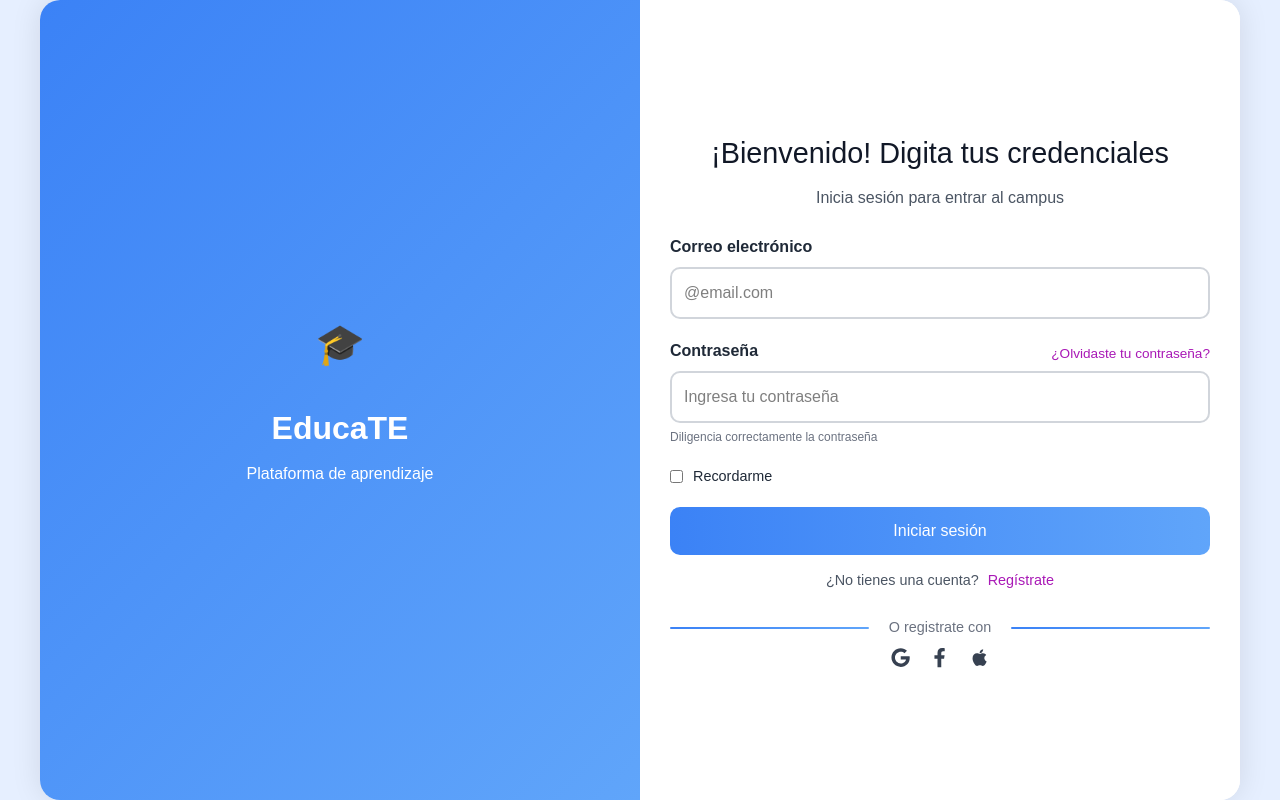
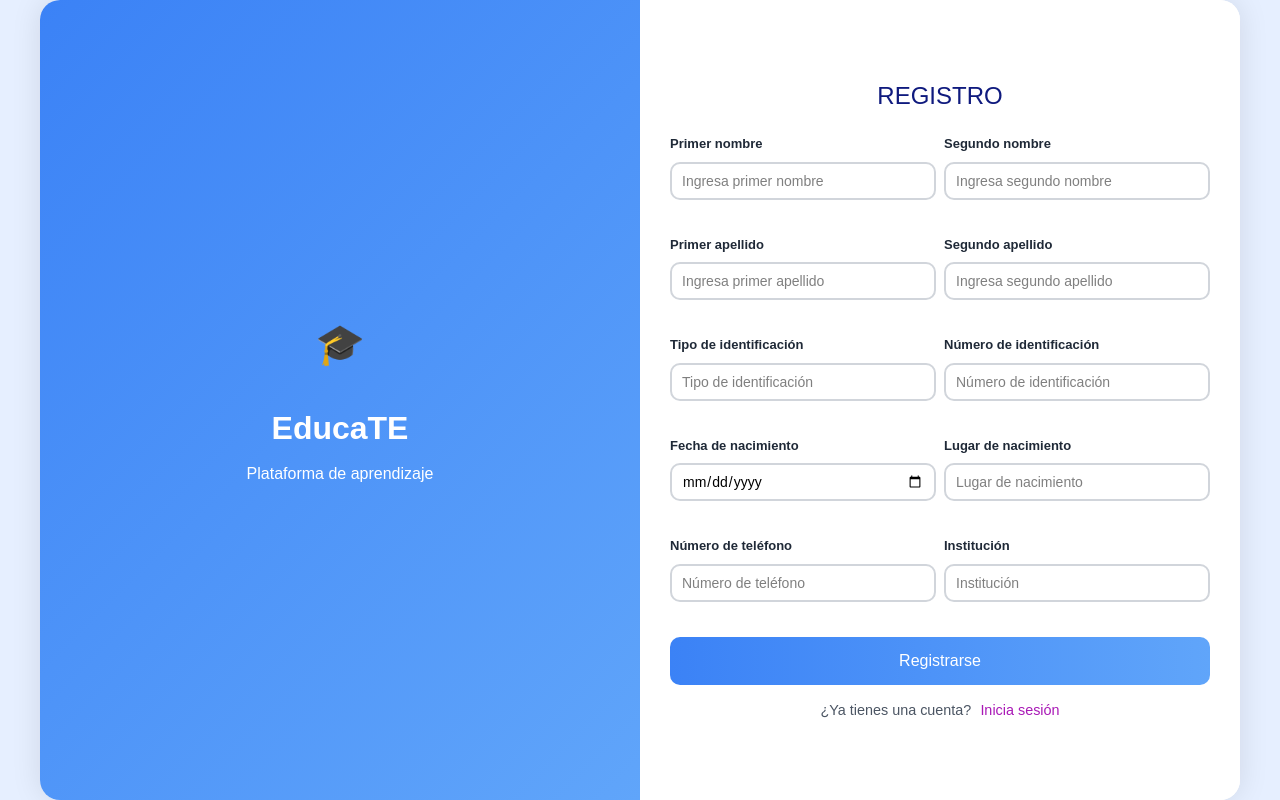
Before and after one commit to thePanaMiguel09/proyecto-web-ondas-fronted, a React (Vite) app: page /registro in a window 1280 px wide. Built offline with nearby package versions, Linux system fonts and the light colour scheme.

Commit message:
registro

```diff
--- a/src/App.jsx
+++ b/src/App.jsx
@@ -1,11 +1,15 @@
-import "./App.css";
+import { BrowserRouter as Router, Routes, Route } from "react-router-dom";
 import Login from "./components/Login/login";
+import Registro from "./components/Registrar/registro.jsx"
 
 function App() {
   return (
-    <div>
-      <Login />
-    </div>
+    <Router>
+      <Routes>
+        <Route path="/" element={<Login />} />
+        <Route path="/registro" element={<Registro />} />
+      </Routes>
+    </Router>
   );
 }
 
--- a/src/components/Login/login.css
+++ b/src/components/Login/login.css
@@ -189,3 +189,38 @@
   color: #374151;
   cursor: pointer;
 }
+
+.titulo-registro {
+  text-align: center;
+  margin-bottom: 20px;
+  font-size: 24px;
+  color: #0f1a7e;
+}
+
+.fila-formulario {
+  display: flex;
+  gap: 20px;
+  margin-bottom: 15px;
+}
+
+.fila-formulario .grupo-formulario {
+  flex: 1;
+}
+
+.grupo-formulario input {
+  padding: 8px 10px;
+  font-size: 14px;
+  height: 38px;
+}
+
+.grupo-formulario label {
+  font-size: 13px;
+}
+
+.panel-derecho {
+  padding: 20px 30px;
+}
+
+.fila-formulario {
+  gap: 8px;
+}
--- a/src/components/Login/login.jsx
+++ b/src/components/Login/login.jsx
@@ -1,6 +1,7 @@
 import React from "react";
 import "./login.css";
 import { FaGoogle, FaFacebookF, FaApple } from "react-icons/fa";
+import { Link } from "react-router-dom";
 
 function Login() {
   return (
@@ -44,12 +45,12 @@ function Login() {
           <button className="boton-login">Iniciar sesión</button>
 
           <p className="texto-registro">
-            ¿No tienes una cuenta? <a href="#">Regístrate</a>
+            ¿No tienes una cuenta? <Link to="/registro">Regístrate</Link>
           </p>
 
           <div className="separador">
             <span className="linea-separador"></span>
-            <span className="texto-separador">O registrate con</span>
+            <span className="texto-separador">O regístrate con</span>
             <span className="linea-separador"></span>
           </div>
 
--- /dev/null
+++ b/src/components/Registrar/registro.jsx
@@ -0,0 +1,87 @@
+import React from "react";
+import "../Login/login.css";
+
+function Registro() {
+  return (
+    <div className="contenedor-login">
+      <div className="caja-login">
+        <div className="panel-izquierdo">
+          <div className="contenido-izquierdo">
+            <div className="icono-superior">🎓</div>
+            <h1>EducaTE</h1>
+            <p>Plataforma de aprendizaje</p>
+          </div>
+        </div>
+
+        <div className="panel-derecho">
+          <h2 className="titulo-registro">REGISTRO</h2>
+
+          <div className="fila-formulario">
+            <div className="grupo-formulario">
+              <label htmlFor="nombre1">Primer nombre</label>
+              <input id="nombre1" type="text" placeholder="Ingresa primer nombre" />
+            </div>
+            <div className="grupo-formulario">
+              <label htmlFor="nombre2">Segundo nombre</label>
+              <input id="nombre2" type="text" placeholder="Ingresa segundo nombre" />
+            </div>
+          </div>
+
+          <div className="fila-formulario">
+            <div className="grupo-formulario">
+              <label htmlFor="apellido1">Primer apellido</label>
+              <input id="apellido1" type="text" placeholder="Ingresa primer apellido" />
+            </div>
+            <div className="grupo-formulario">
+              <label htmlFor="apellido2">Segundo apellido</label>
+              <input id="apellido2" type="text" placeholder="Ingresa segundo apellido" />
+            </div>
+          </div>
+
+          <div className="fila-formulario">
+            <div className="grupo-formulario">
+              <label htmlFor="tipoId">Tipo de identificación</label>
+              <input id="tipoId" type="text" placeholder="Tipo de identificación" />
+            </div>
+            <div className="grupo-formulario">
+              <label htmlFor="numeroId">Número de identificación</label>
+              <input id="numeroId" type="text" placeholder="Número de identificación" />
+            </div>
+          </div>
+
+          {/* Fecha de nacimiento y lugar de nacimiento */}
+          <div className="fila-formulario">
+            <div className="grupo-formulario">
+              <label htmlFor="fechaNacimiento">Fecha de nacimiento</label>
+              <input id="fechaNacimiento" type="date" />
+            </div>
+            <div className="grupo-formulario">
+              <label htmlFor="lugarNacimiento">Lugar de nacimiento</label>
+              <input id="lugarNacimiento" type="text" placeholder="Lugar de nacimiento" />
+            </div>
+          </div>
+
+          {/* Teléfono y institución */}
+          <div className="fila-formulario">
+            <div className="grupo-formulario">
+              <label htmlFor="telefono">Número de teléfono</label>
+              <input id="telefono" type="text" placeholder="Número de teléfono" />
+            </div>
+            <div className="grupo-formulario">
+              <label htmlFor="institucion">Institución</label>
+              <input id="institucion" type="text" placeholder="Institución" />
+            </div>
+          </div>
+
+          <button className="boton-login">Registrarse</button>
+
+          <p className="texto-registro">
+            ¿Ya tienes una cuenta? <a href="/">Inicia sesión</a>
+          </p>
+        </div>
+      </div>
+    </div>
+  );
+}
+
+export default Registro;
```
